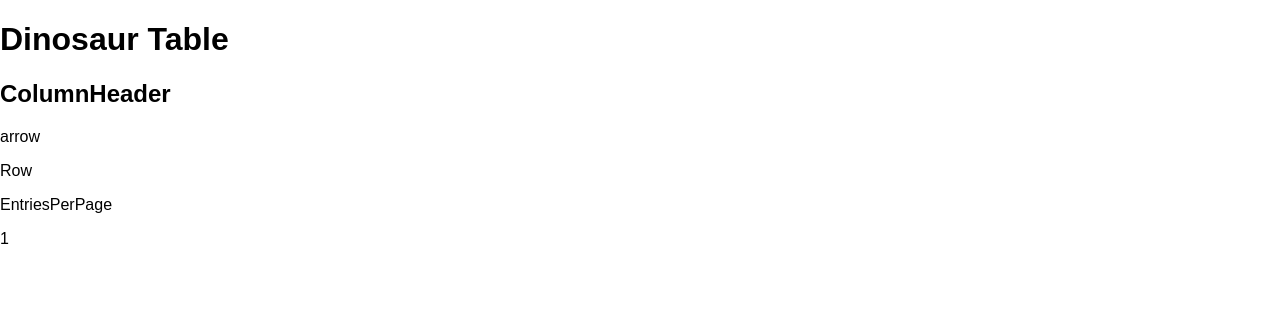
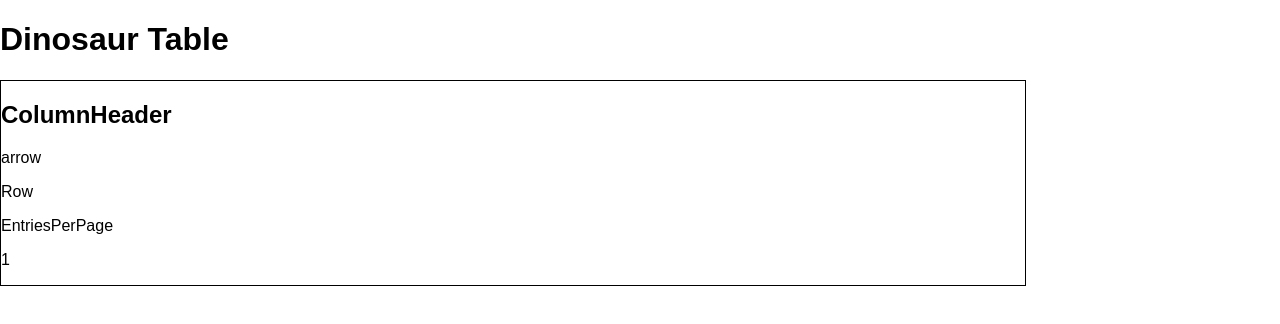
Before and after one commit to brenderbee/table-practice, a React (Create React App) app: page / in a window 1280 px wide. Shown: the top 324 px of the page. Built offline with nearby package versions, Linux system fonts and the light colour scheme.

Commit message:
Create Table.css file and import to Table component.

```diff
--- /dev/null
+++ b/src/assets/css/Table.css
@@ -0,0 +1,4 @@
+.table {
+  border: 1px solid black;
+  width: 80%;
+}
--- a/src/components/Table.js
+++ b/src/components/Table.js
@@ -3,6 +3,7 @@ import { jsonResponse } from './../fakeData';
 import TableHeader from './TableHeader';
 import RowList from './RowList';
 import TableFooter from './TableFooter';
+import './../assets/css/Table.css';
 
 const rows = jsonResponse.data;
 const columns = jsonResponse.columns;
@@ -10,7 +11,7 @@ const columns = jsonResponse.columns;
 class Table extends Component {
   render() {
     return (
-      <div>
+      <div class="table">
         <TableHeader />
         <RowList />
         <TableFooter />
```
